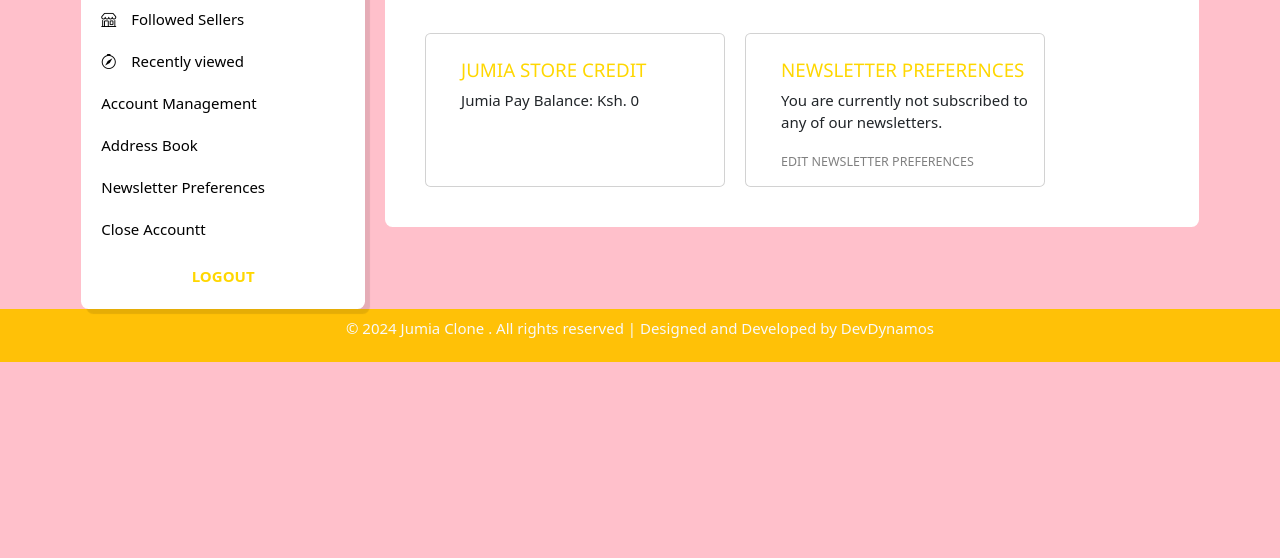
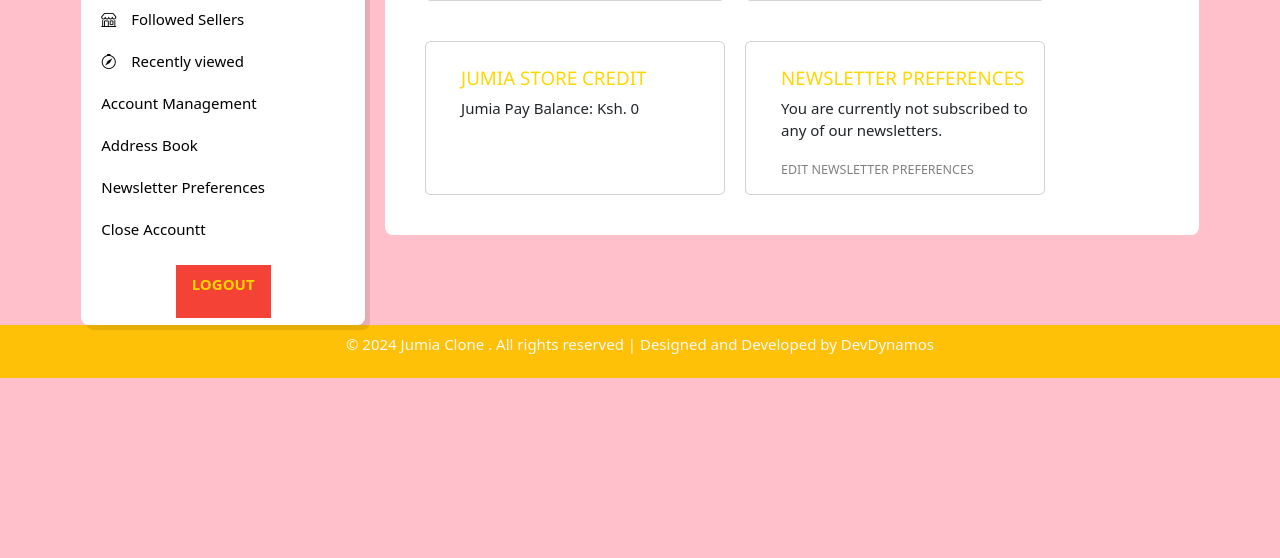
Before and after one commit to brandonladen/jumia_clone, a Django app: page /profile/ in a window 1280 px wide. Shown: the part 354-912 px from the top of the page. Run offline with Django 4.2, Linux system fonts and the light colour scheme; some libraries are stand-ins or nearby versions.

Commit message:
added req file

```diff
--- a/account/templates/account/profile.html
+++ b/account/templates/account/profile.html
@@ -19,7 +19,7 @@
                     <a href="#"><p>Close Accountt</p></a>
                 </div>
 
-                <div class="account-pages-bottom">
+                <div class="account-pages-bottom w3-red w3-btn">
                     <a href="{% url 'logout' %}"><p>LOGOUT</p></a>
                 </div>
             </div>
--- /dev/null
+++ b/requirements.txt
@@ -0,0 +1,6 @@
+asgiref==3.7.2
+Django==5.0.1
+mysqlclient==2.2.1
+pillow==10.2.0
+sqlparse==0.4.4
+tzdata==2023.4
--- a/templates/core/base.html
+++ b/templates/core/base.html
@@ -25,7 +25,7 @@
 <body style="height: 1500px">
     <header class="navbar navbar-expand-sm bg-warning navbar-dark sticky-top">
         <div class="container-fluid">
-            <a class="navbar-brand w3-xxlarge" href="">Jumia Clone</a>
+            <a class="navbar-brand w3-xxlarge" href="{% url 'home' %}">Jumia Clone</a>
         </div>
         <div class="container d-flex justify-content-between align-items-center">
             <form class="d-flex flex-nowrap align-items-center">
```
